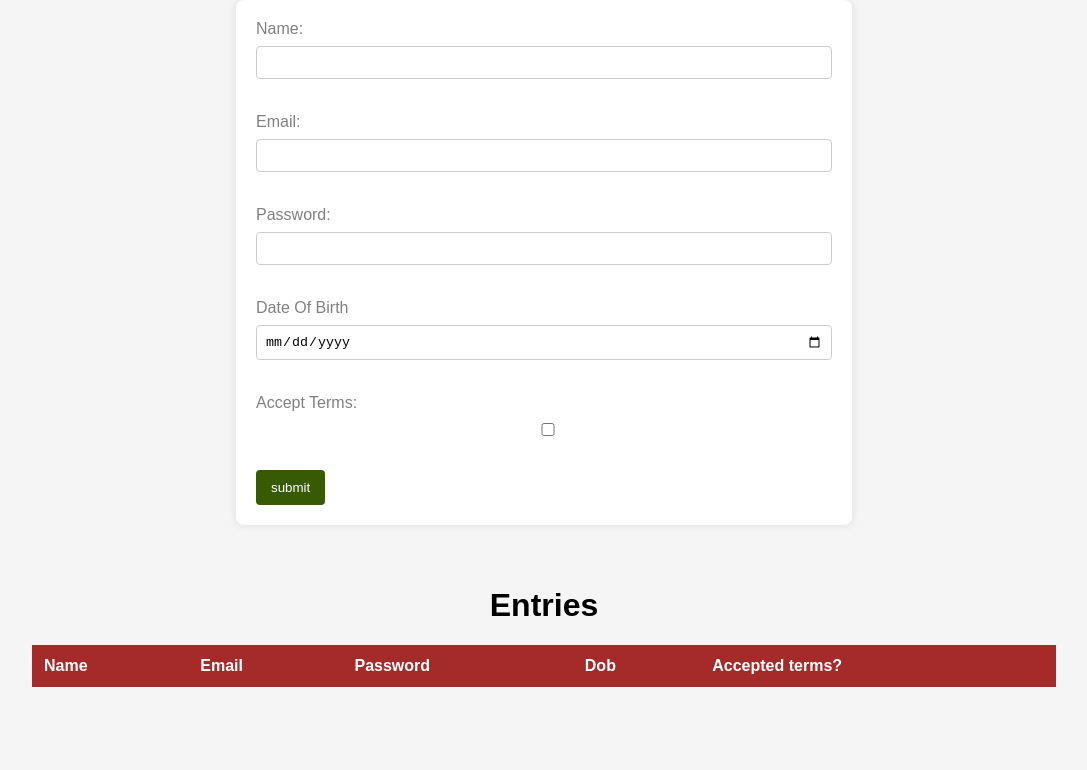
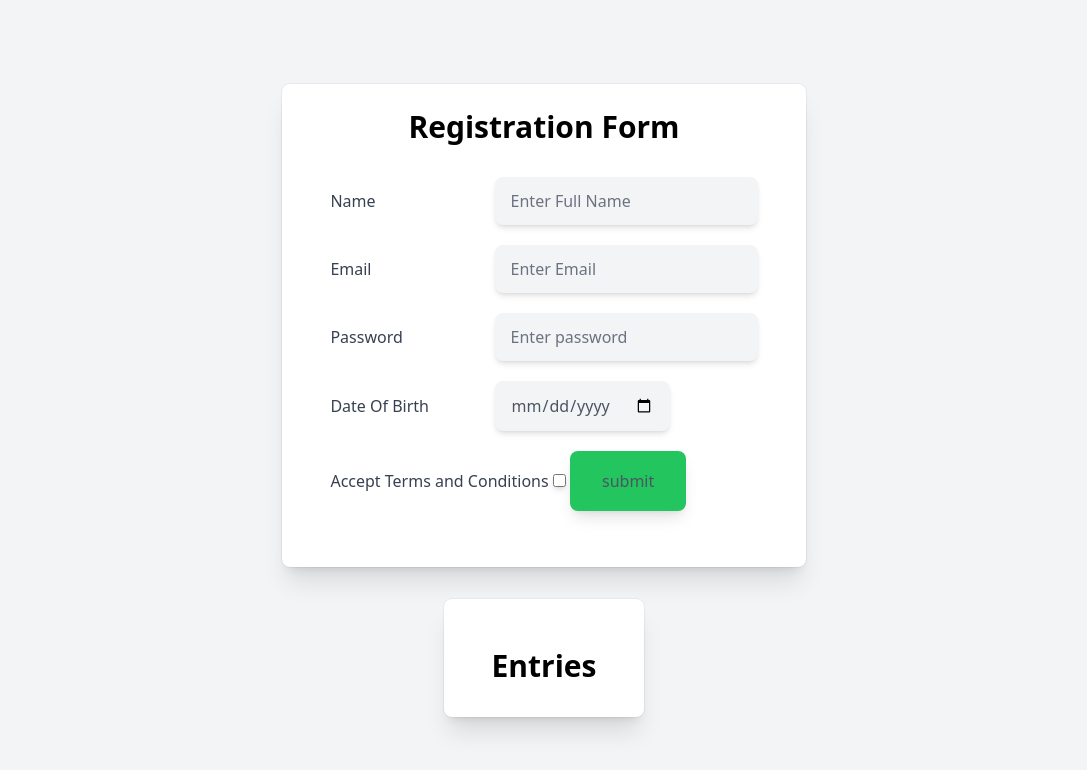
Before and after one commit to Nithin-014/wd101, a plain HTML site: page index.html in a window 1280 px wide. Shown: the whole page, without its empty margins (96-1183 px from the left). Drawn offline with nearby package versions, Linux system fonts and the light colour scheme.

Commit message:
Update index.html

```diff
--- a/index.html
+++ b/index.html
@@ -1,47 +1,75 @@
 <!DOCTYPE html>
 <html lang="en">
+
 <head>
     <meta charset="UTF-8">
+    <meta http-equiv="X-UA-Compatible" content="IE=edge">
     <meta name="viewport" content="width=device-width, initial-scale=1.0">
-    <link rel="stylesheet" href="styles.css">
+    <script src="https://cdn.tailwindcss.com"></script>
+    <title>Registration</title>
+</head>
+
+<body>
+    <div class="relative flex min-h-screen flex-col justify-center overflow-hidden py-8 bg-gray-100">
+        <div class="relative bg-white px-8 pt-6 pb-6 shadow-xl ring-1 ring-gray-900/5 sm:mx-auto sm:mx-w-lg sm:rounded-lg sm:px-12">
+            <div class=" mx-auto mx-w-md">
+                <h2 class="text-3xl text-center font-bold leading-tight">
+                    Registration Form
+                </h2>
+                <div class="divide-y divide-gray-300/50">
+                    <div class="space-y-6 py-8 text-base leading-7 text-gray-600">
+                        <form id="user-form">
+                            <label for="name" class="text-md w-40 inline-block front-medium leading-5 text-gray-700">
+                                Name
+                            </label>
+                            <input required type="text" id="name" name="name" class="bg-gray-100 inline-block rounded-lg shadow-md px-4 py-3 mb-5 text-base leading-6 placeholder-gray-500
+                            focus:invalid:border-pink-500 focus:invalid:ring-pink-500"
+                                placeholder="Enter Full Name"></br>
+
+                            <label for="email" class="text-md w-40 inline-block front-medium  leading-5 text-gray-700">
+                                Email
+                            </label>
+                            <input required type="email" id="email" name="email" class="bg-gray-100 inline-block rounded-lg shadow-md px-4 py-3 mb-5 text-base leading-6 placeholder-gray-500
+                            focus:invalid:border-pink-500 focus:invalid:ring-pink-500" placeholder="Enter Email"></br>
+
+                            <label for="password" class="text-md w-40 inline-block front-mediumleading-5 text-gray-700">
+                                Password
+                            </label>
+                            <input required type="password" id="password" name="password" class="bg-gray-100 inline-block rounded-lg shadow-md px-4 py-3 mb-5 text-base leading-6 placeholder-gray-500
+                            focus:invalid:border-pink-500 focus:invalid:ring-pink-500"
+                                placeholder="Enter password"></br>
+
+                            <label for="dob" class="text-md w-40 inline-block front-medium leading-5 text-gray-700">
+                                Date Of Birth
+                            </label>
+                            <input required type="date" id="dob" name="dob" value="validate" class="bg-gray-100 inline-block rounded-lg shadow-md px-4 py-3 mb-5 text-base leading-6 placeholder-gray-500
+                            focus:invalid:border-pink-500 focus:invalid:ring-pink-500"></br>
+
+                            <label for="acceptTerms"
+                                class="text-md w-50 inline-block front-medium leading-5 text-gray-700">
+                                Accept Terms and Conditions
+                            </label>
+                            <input required type="checkbox" name="acceptTerms" id="acceptTerms"
+                                class="bg-gray-100 inline-block rounded-lg shadow-md px-4 py-3 mb-5 text-base leading-6 placeholder-gray-500 focus:outline-none focus:placeholder-gray-500">
+
+                            <button type="submit"
+                                class="w-fit rounded-lg shadow-lg px-8 py-4 bg-green-500 text-white-700 hover:bg-green-400 focus:shadow-outline">
+                                submit
+                            </button>
+
+                            </from>
+                    </div>
+                </div>
+            </div>
+        </div>
+        <div class="relative bg-white px-8 mt-8 pt-12 pb-8 shadow-xl ring-1 ring-gray-900/5 sm:mx-auto sm:rounded-lg sm:px-12">
+            <div class="mx-auto">
+                <h2 class="text-3xl text-center font-bold leading-tight">Entries</h2>
+                <div class="divide-y divide-gray-300/50 " id="user-entries"></div>
+            </div>
+        </div>
+    </div>
     <script src="index.js"></script>
-    <title>Document</title>
-</head>
-<body>
-    <form action="" id="registrationForm">
+</body>
 
-        <label for="name">Name:</label>
-        <input type="text" name="name" id="name"><br><br>
-
-        <label for="email">Email:</label>
-        <input type="email" name="email" id="email"><br><br>
-
-        <label for="Password">Password:</label>
-        <input type="password" name="password" id="password"><br><br>
-
-        <label for="dob">Date Of Birth</label>
-        <input type="date" name="dob" id="dob"><br><br>
-
-        <label for="acceptedTerms">Accept Terms:</label>
-        <input type="checkbox" id="acceptedTerms" name="acceptedTerms"><br><br>
-
-        <button type="submit">submit</button>
-    </form>
-
-    <table id="data">
-        <caption><h1>Entries</h1></caption>
-        <thead>
-            <tr>
-                <th>Name</th>
-                <th>Email</th>
-                <th>Password</th>
-                <th>Dob</th>
-                <th>Accepted terms?</th>
-            </tr>
-        </thead>
-        <tbody></tbody>
-    </table>
-
-
-</body>
 </html>
```
